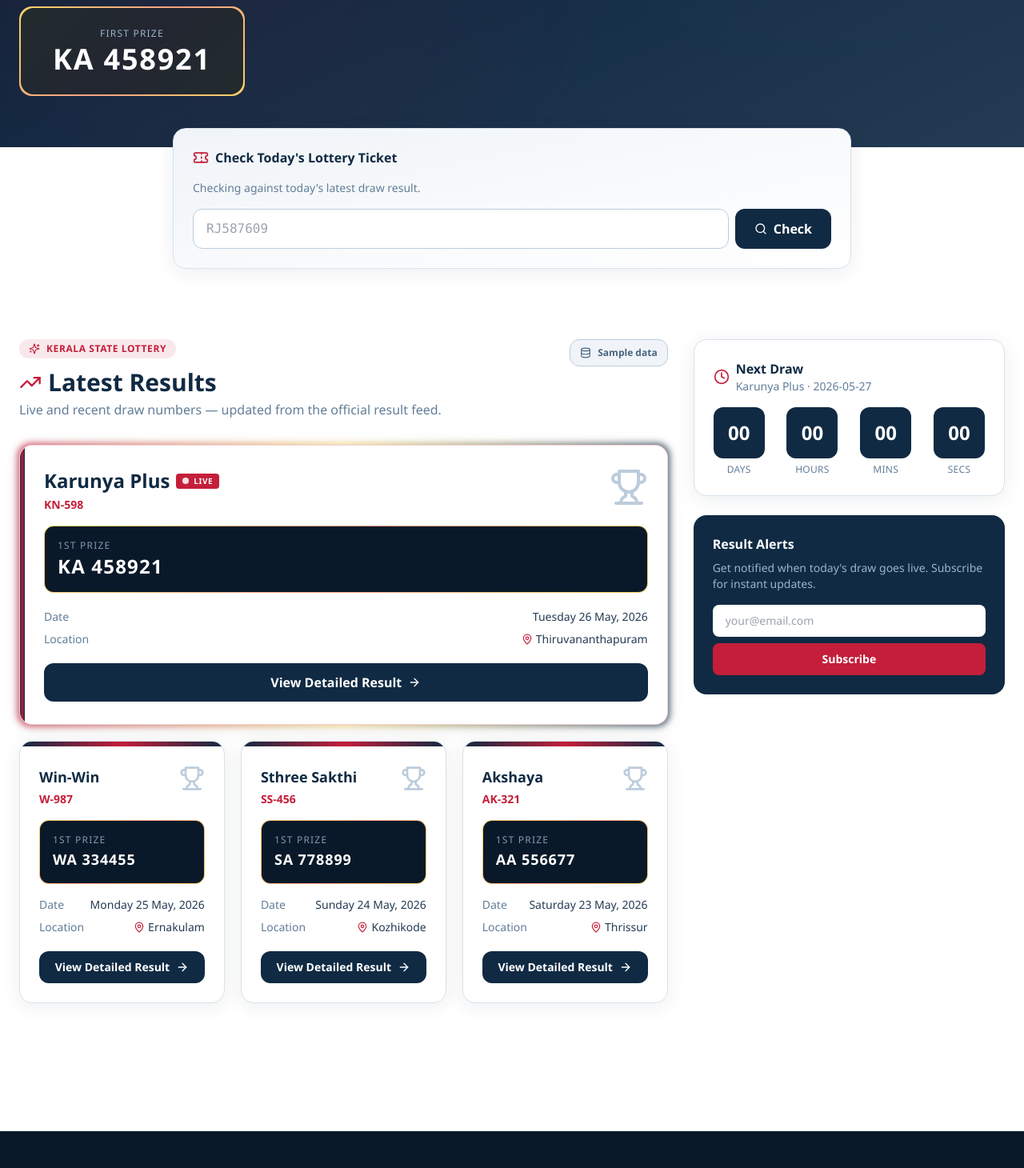
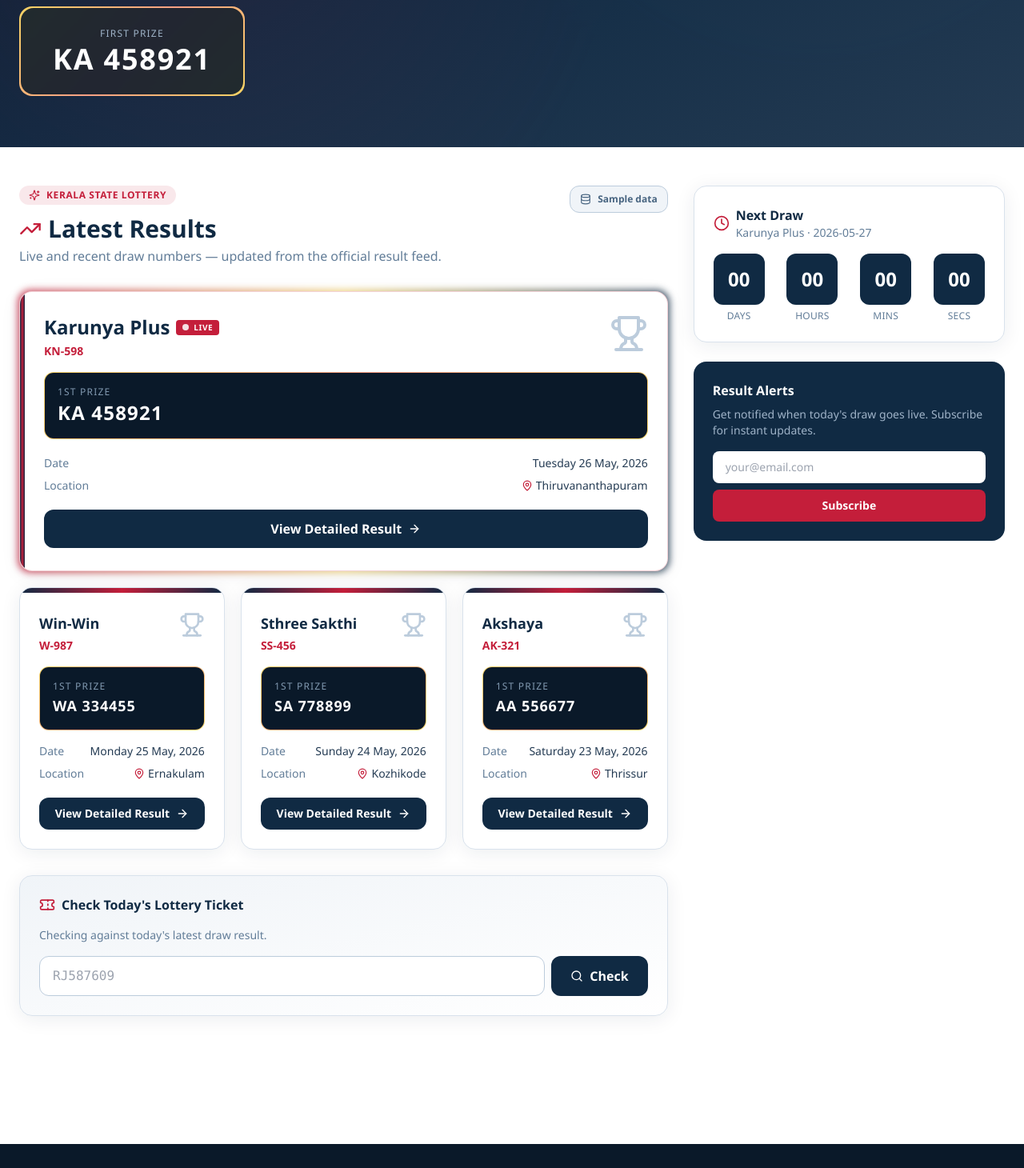
Before and after one commit to jaffenjacob07/lottery-live-site, a Next.js app: page / in a window 1280 px wide. Shown: the part 538-1998 px from the top of the page at 80% size. Built offline with nearby package versions, Linux system fonts and the light colour scheme; no server answers; the database is empty.

Commit message:
Fix ticket checker floating

```diff
--- a/src/app/(site)/page.tsx
+++ b/src/app/(site)/page.tsx
@@ -16,19 +16,20 @@
     <>
       <HeroSection />
 
-      {latestResult && (
-        <div className="max-w-4xl mx-auto px-4 sm:px-6 -mt-6 relative z-10 mb-10">
-          <TicketChecker result={latestResult} />
-        </div>
-      )}
-
       <div className="max-w-7xl mx-auto px-4 sm:px-6 py-10 sm:py-12">
         <div className="grid lg:grid-cols-3 gap-8 mb-12">
+
           <div className="lg:col-span-2">
             <LotteryResultsSection
               results={results}
               source={source}
             />
+
+            {latestResult && (
+              <div className="mt-8">
+                <TicketChecker result={latestResult} />
+              </div>
+            )}
           </div>
 
           <div className="lg:col-span-1">
@@ -40,14 +41,14 @@
               </h3>
 
               <p className="text-sm text-navy-300 mb-4">
-                Get notified when today&apos;s draw
-                goes live. Subscribe for instant
-                updates.
+                Get notified when today&apos;s draw goes live.
+                Subscribe for instant updates.
               </p>
 
               <SubscribeForm />
             </div>
           </div>
+
         </div>
       </div>
     </>
```
